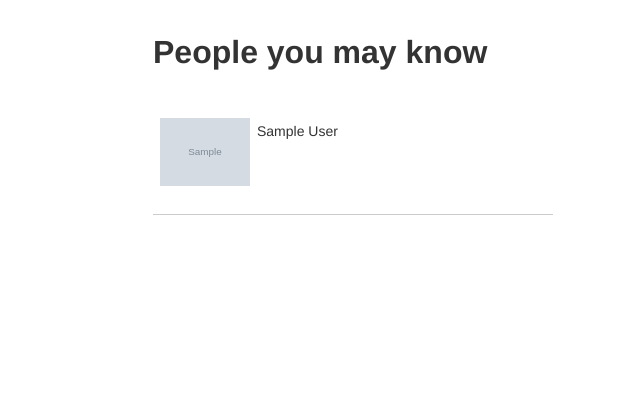
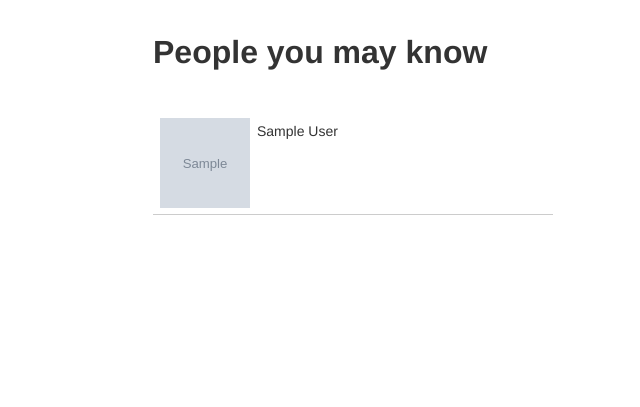
Before and after one commit to appcubator/book-face, a Django app: page /All_users/ in a window 1280 px wide. Shown: the part 51-458 px from the top of the page, without its empty margins (247-887 px from the left). Run offline with Django 3.2, Linux system fonts and the light colour scheme; tables that the repository leaves empty hold one stand-in row (values such as "Sample post"); grey boxes marked "Sample" are stand-in pictures; parts of the project's set-up code (start-up, migrations or seed data) failed here and were passed over; some libraries are stand-ins or nearby versions.

Commit message:
Test run generated code

```diff
--- a/webapp/templates/all_users.html
+++ b/webapp/templates/all_users.html
@@ -30,7 +30,7 @@
         <div class="default-list hi46 span5 span5 offset3" style="position:relative;">  {% for obj in users %}
               <div class="row" style="display:block; position:relative; height:105px;">  <p class="node normal-text" style="; position: absolute; height: 45px; width:276px; top: 11px; left: 104px; text-align:left ">  {{ obj.first_name }} {{ obj.last_name }}
                 </p>
-                <div style="; position: absolute; height: 90px; width:90px; top: 8px; left: 7px; text-align:left ">  <img class="node img-normal" src="{{ obj.profile_pic }}">
+                <div style="; position: absolute; height: 90px; width:90px; top: 8px; left: 7px; text-align:left ">  <img class="node img-height-fixed" src="{{ obj.profile_pic }}">
                 </div>
               </div>
               {% empty %}
```
